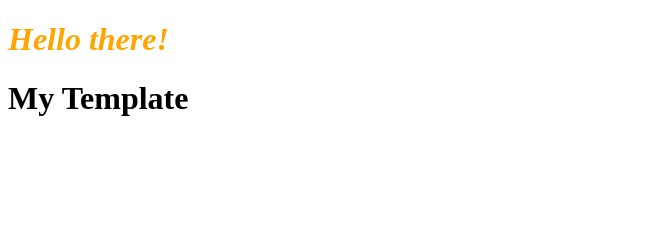
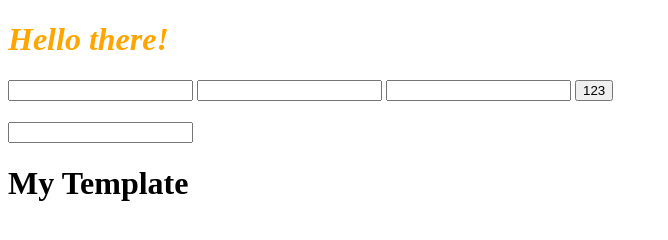
Before and after one commit to karloespiritu/angularjs-playground, a plain HTML site: page builtin-directives/index.html in a window 1280 px wide. Shown: the whole page, without its empty margins (0-668 px from the left). Drawn offline with nearby package versions, Linux system fonts and the light colour scheme.

Commit message:
updated model with dot notation (required when dealing with inheritance)

```diff
--- a/builtin-directives/app.js
+++ b/builtin-directives/app.js
@@ -3,3 +3,7 @@ var app = angular.module('app', []);
 app.controller('MainController',  function($scope) {
   $scope.classVar = true;
 });
+
+app.controller('SubController',  function($scope) {
+  $scope.classVar = true;
+});
--- a/builtin-directives/index.html
+++ b/builtin-directives/index.html
@@ -17,6 +17,17 @@
 <div ng-controller="MainController">
   <h1 ng-class="{orange: classVar, italic: classVar}">Hello there!</h1>
 
+  <input ng-model="mydata.val">
+  <input ng-model="mydata.val">
+  <input ng-model="mydata.val">
+  <button ng-click="mydata.val='123'">123</button>
+  <h1>{{mydata.val}}</h1>
+
+  <!--sub controller-->
+  <div ng-controller="SubController">
+    <input ng-model="mydata.val">
+    <h1>{{mydata.val}}</h1>
+  </div>
   <div ng-include="'test.html'"></div>
 
 <script type="text/ng-template" id="test.html">
```
